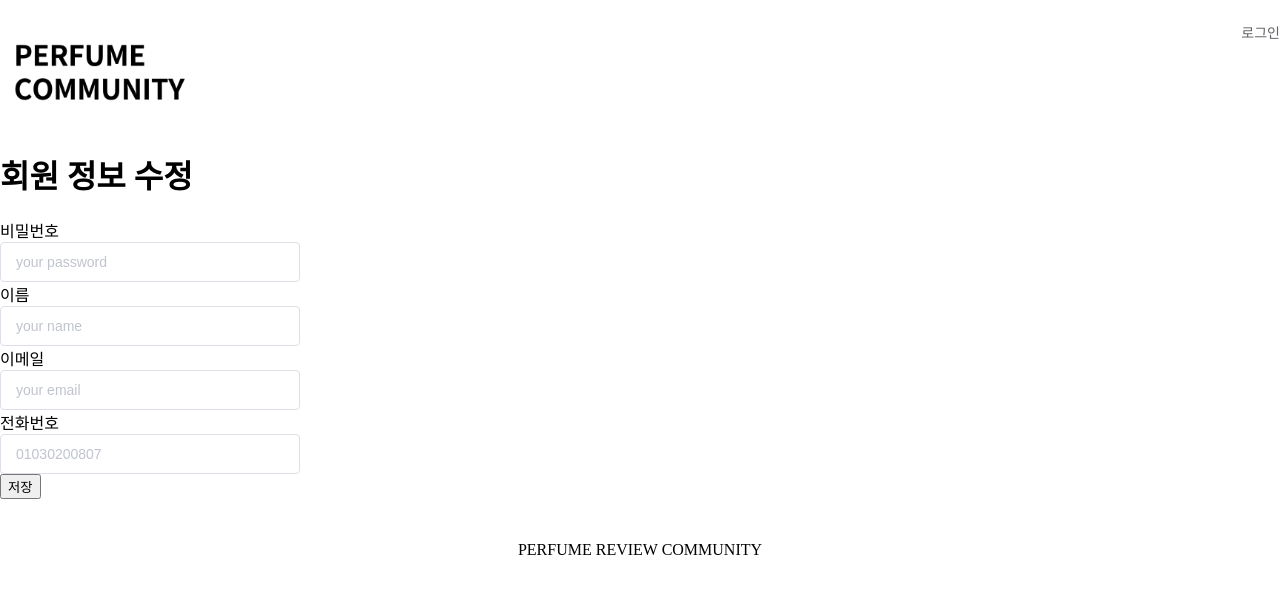
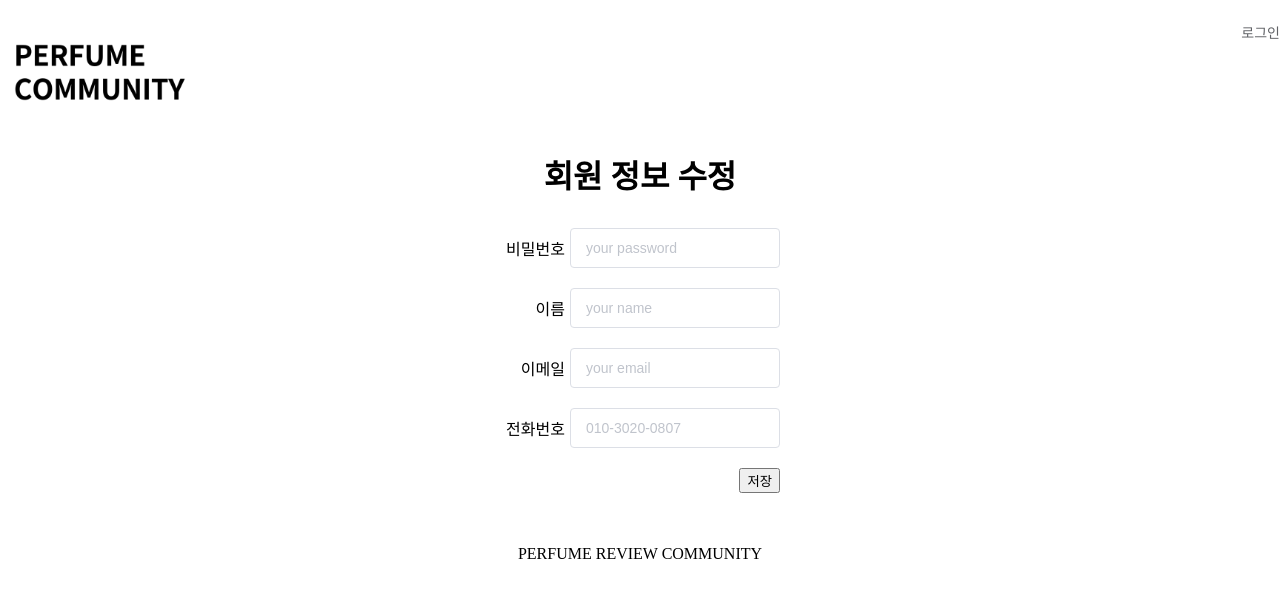
Before and after one commit to summerydev/perfume-community, a Vue app in the folder ui/: page /mypage/update in a window 1280 px wide. Shown: the top 598 px of the page. Built offline with nearby package versions, Linux system fonts and the light colour scheme.

Commit message:
[ui] 템플릿 레이아웃 수정

```diff
--- a/ui/src/views/userViews/UpdateUser.vue
+++ b/ui/src/views/userViews/UpdateUser.vue
@@ -1,45 +1,73 @@
 <template>
   <div>
+    <form @submit.prevent="handleSubmit">
       <h1>회원 정보 수정</h1>
-    <div v-if="userInfo">{{ userInfo.user_id }}님</div>
-    <form @submit.prevent="handleSubmit">
+      <label for="id">
+        <el-row v-if="userInfo">
+          <el-col :span="6">아이디</el-col>
+          <el-col :span="18">
+            <el-input v-model="userInfo.user_id" required :disabled="true" />
+          </el-col>
+        </el-row>
+      </label>
       <label for="password">
-        <span>비밀번호</span>
+        <el-row>
+          <el-col :span="6">비밀번호</el-col>
+          <el-col :span="18">
             <el-input
               v-model="userData.password"
               type="password"
               placeholder="your password"
               required
             />
+          </el-col>
+        </el-row>
       </label>
       <label for="name">
-        <span>이름</span>
+        <el-row>
+          <el-col :span="6">이름</el-col>
+          <el-col :span="18">
             <el-input
               v-model="userData.name"
               type="text"
               placeholder="your name"
               required
             />
+          </el-col>
+        </el-row>
       </label>
       <label for="email">
-        <span>이메일</span>
+        <el-row>
+          <el-col :span="6">이메일</el-col>
+          <el-col :span="18">
             <el-input
               v-model="userData.email"
-          type="text"
+              type="email"
               placeholder="your email"
               required
             />
+          </el-col>
+        </el-row>
       </label>
-      <label for="email">
-        <span>전화번호</span>
+      <label for="phone">
+        <el-row>
+          <el-col :span="6">전화번호</el-col>
+          <el-col :span="18">
             <el-input
-          v-model="userData.phone"
-          type="text"
-          placeholder="01030200807"
+              v-model="phone"
+              type="tel"
+              placeholder="010-3020-0807"
               required
+              maxlength="13"
+              @input="autoHyphen(phone)"
             />
+          </el-col>
+        </el-row>
       </label>
-      <button type="submit">저장</button>
+      <el-row>
+        <el-col :span="6" :offset="6"></el-col>
+        <el-col><button type="submit">저장</button></el-col>
+      </el-row>
     </form>
   </div>
 </template>
@@ -57,6 +85,7 @@ export default {
         email: null,
         phone: null,
       },
+      phone: null,
     };
   },
   computed: {
@@ -81,6 +110,12 @@ export default {
       }
       this.$store.commit("updateUserInfo");
     },
+    autoHyphen(phone) {
+      this.phone = phone
+        .replace(/[^0-9]/g, "")
+        .replace(/^(\d{2,3})(\d{3,4})(\d{4})$/, `$1-$2-$3`);
+      this.userData.phone = this.phone.replace(/[^0-9]/g, "");
+    },
   },
 };
 </script>
@@ -88,5 +123,18 @@ export default {
 <style scoped>
 form {
   width: 300px;
+  margin: auto;
+  text-align: center;
+}
+
+form .el-row {
+  display: flex;
+  text-align: right;
+  align-items: center;
+  padding: 10px;
+}
+
+.el-row .el-col-6 {
+  padding: 5px;
 }
 </style>
```
Lines whose indentation alone changed are shown as unchanged.
